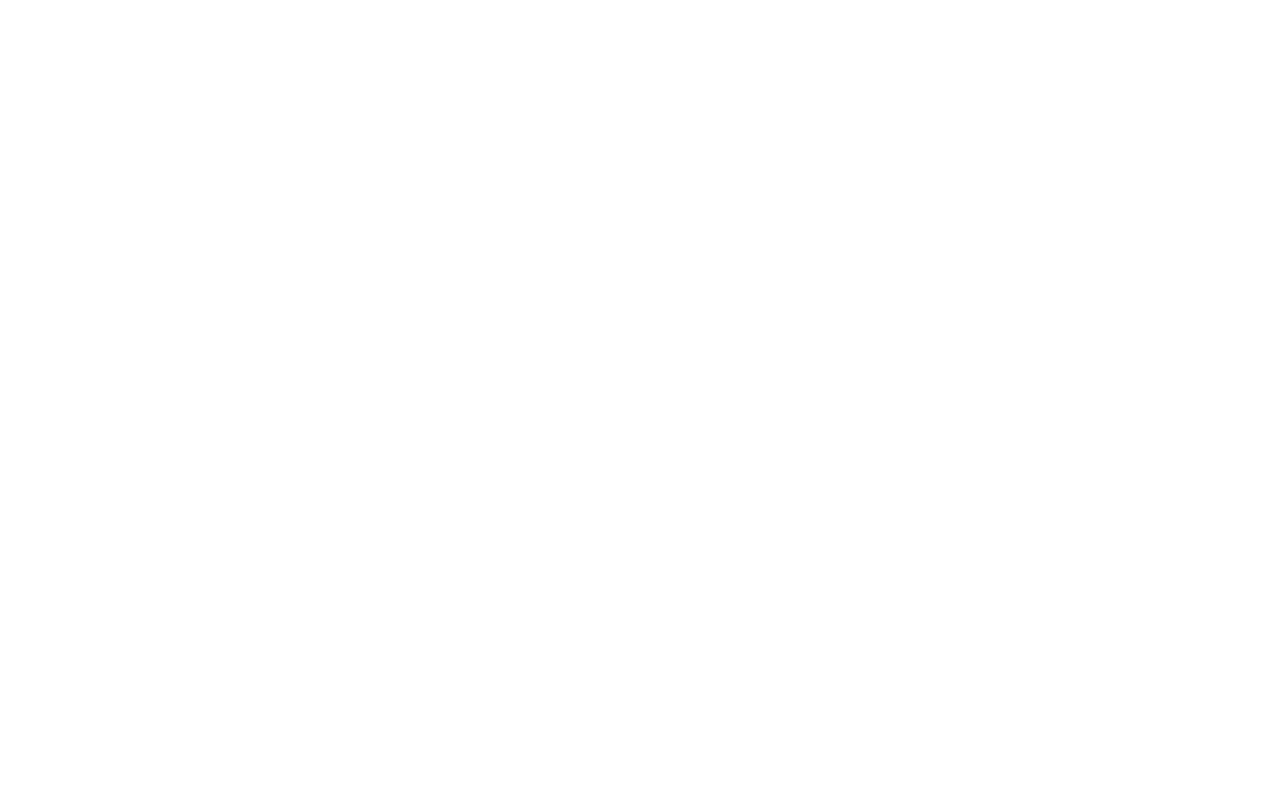
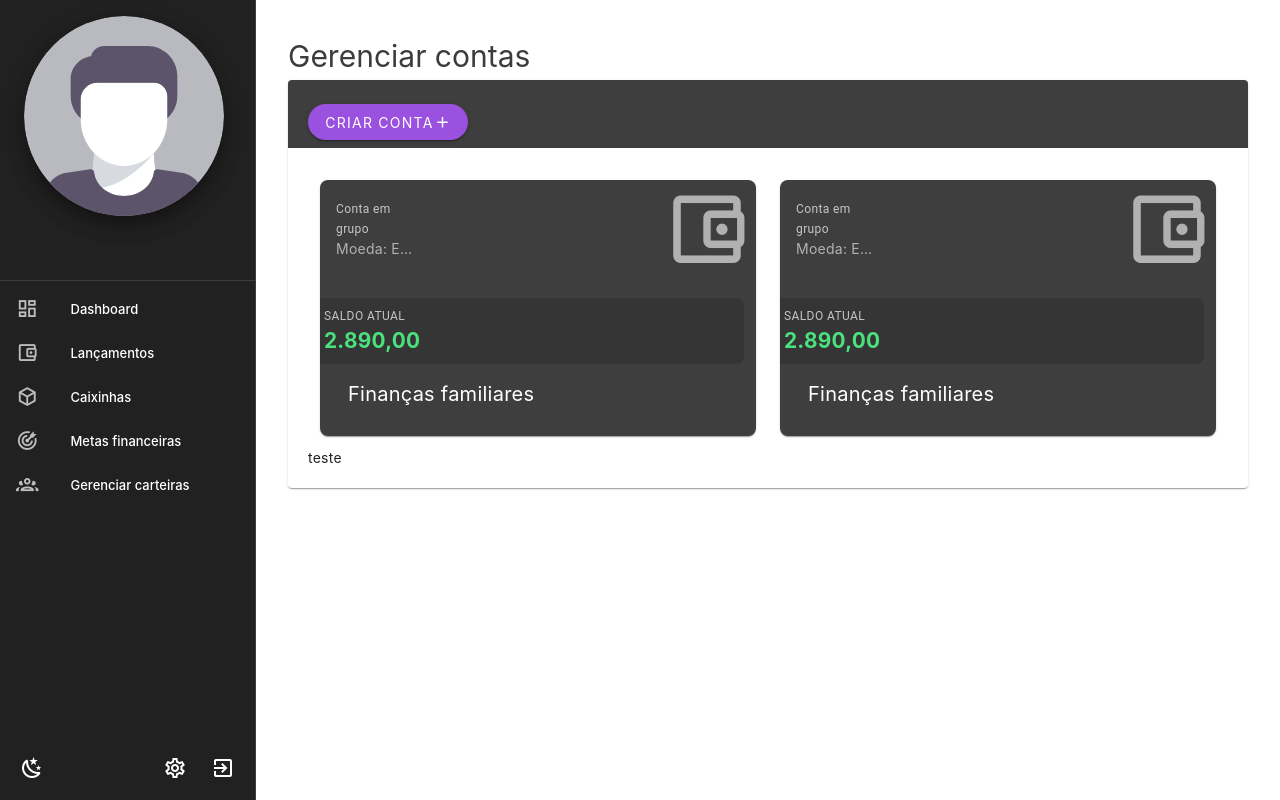
Before and after one commit to GusViieira/savecash_frontend, a Vue app: page /wallets in a window 1280 px wide. Before the commit this address had no page. Built offline with nearby package versions, Linux system fonts and the light colour scheme; sample sign-in values are in the browser's storage.

Commit message:
Funcionalidade gerencias contas

```diff
--- a/src/components/layouts/LayoutBase.vue
+++ b/src/components/layouts/LayoutBase.vue
@@ -82,6 +82,12 @@
           value="goals"
           @click="router.push({ name: 'Goals' })"
         ></v-list-item>
+        <v-list-item
+          prepend-icon="mdi-account-group-outline"
+          title="Gerenciar carteiras"
+          value="account-group"
+          @click="router.push({ name: 'Wallets' })"
+        ></v-list-item>
       </v-list>
       <template v-slot:append>
         <v-row class="pa-2 justify-space-between align-center">
--- a/src/plugins/vuetify.ts
+++ b/src/plugins/vuetify.ts
@@ -27,6 +27,7 @@
           deepGreen: '#005725',
           lightRed: '#EB5757',
           deepRed: '#961F1F',
+          darkGrey: '#212121'
         },
       },
     },
--- a/src/router/index.ts
+++ b/src/router/index.ts
@@ -7,6 +7,7 @@
 import BoxesView from '@/views/boxes/BoxesView.vue'
 import SettingsView from '@/views/config/SettingView.vue'
 import GoalsView from '@/views/goals/GoalsView.vue'
+import WalletsView from '@/views/wallets/WalletsView.vue'
 
 function isAuthenticated() {
   const token = localStorage.getItem('token')
@@ -58,6 +59,12 @@
         component: SettingsView,
         meta: { requiresAuth: true },
       },
+      {
+        path: 'wallets',
+        name: 'Wallets',
+        component: WalletsView,
+        meta: { requiresAuth: true },
+      },
     ],
   },
 ]
--- /dev/null
+++ b/src/views/wallets/WalletsView.vue
@@ -0,0 +1,37 @@
+<script setup lang="ts" name="WalletsView">
+import { ref } from 'vue'
+import WalletCardView from './detail/WalletCardView.vue';
+
+const dialog = ref(false)
+</script>
+
+<template>
+  <h1>Gerenciar contas</h1>
+  <v-card>
+    <v-card-title class="bg-lightGrey pt-6 px-5">
+      <v-row>
+        <v-col>
+          <v-btn class="button" color="primary" rounded="xl" @click="dialog = true">
+            Criar conta <v-icon>mdi-plus</v-icon>
+          </v-btn>
+        </v-col>
+      </v-row>
+    </v-card-title>
+    <v-card-text class="pa-5">
+      <v-col>
+        <v-row>
+          <v-col>
+            <WalletCardView>
+            </WalletCardView>
+          </v-col>
+          <v-col>
+            <WalletCardView>
+            </WalletCardView>
+          </v-col>
+        </v-row>
+      </v-col>
+      teste
+    </v-card-text>
+  </v-card>
+  <v-dialog v-model="dialog" max-width="600" />
+</template>
--- /dev/null
+++ b/src/views/wallets/detail/WalletCardView.vue
@@ -0,0 +1,38 @@
+<template>
+   <v-card
+  class="mx-lg"
+  color="lightGrey"
+  max-width="450"
+  min-height="200"
+  rounded="lg"
+>
+  <!-- Cabeçalho com título, subtítulo e ícone -->
+  <v-row class="d-flex justify-space-between align-center pa-4">
+    <v-col cols="12" sm="12" md="6" lg="3" >
+      <div class="text-caption" style="color: #fff; opacity: 0.7;">
+        Conta em grupo
+      </div>
+      <v-card-subtitle class="pa-0" style="color: #fff; opacity: 0.6;">
+        Moeda: EUR
+      </v-card-subtitle>
+
+    </v-col>
+    <v-icon color="darkGrey" size="90" style="opacity: 0.6;">mdi-wallet-outline</v-icon>
+  </v-row>
+
+  <!-- Saldo atual destacado -->
+  <v-row class="d-flex justify-end pr-6 pt-2">
+    <v-col style="background: rgba(0,0,0,0.15); border-radius: 8px; padding: 8px 16px;">
+      <div class="text-caption" style="color: #fff; opacity: 0.7;">SALDO ATUAL</div>
+      <div style="color: #4be27e; font-size: 1.3rem; font-weight: bold;">2.890,00</div>
+    </v-col>
+  </v-row>
+
+  <!-- Ações do card -->
+  <template v-slot:actions>
+     <v-card-actions class="pa-5" style="color: #fff; font-size: 1.25rem;">
+        Finanças familiares
+       </v-card-actions>
+  </template>
+</v-card>
+</template>
```
